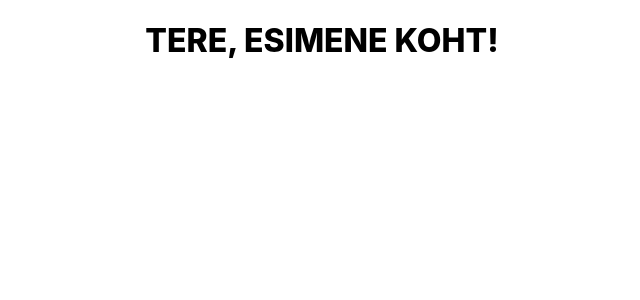
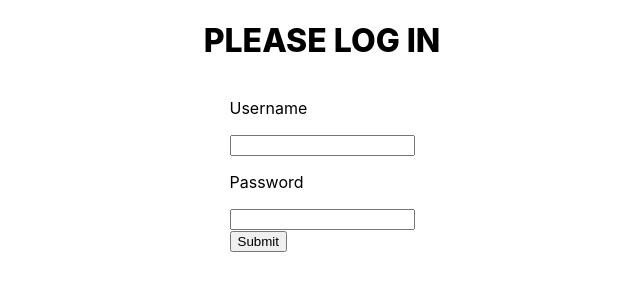
Before and after one commit to AndrewTheArtist/Aasta-Tegija-2023, a React (Create React App) app: page /dashboard in a window 1280 px wide. Shown: the top 300 px of the page, without its empty margins (318-958 px from the left). Built offline with nearby package versions, Linux system fonts and the light colour scheme.

Commit message:
WIP Login Admin

```diff
--- a/package.json
+++ b/package.json
@@ -8,6 +8,7 @@
     "@testing-library/user-event": "^13.5.0",
     "react": "^18.2.0",
     "react-dom": "^18.2.0",
+    "react-router-dom": "^6.8.2",
     "react-scripts": "5.0.1",
     "web-vitals": "^2.1.4"
   },
@@ -34,5 +35,9 @@
       "last 1 firefox version",
       "last 1 safari version"
     ]
+  },
+  "devDependencies": {
+    "cors": "^2.8.5",
+    "express": "^4.18.2"
   }
 }
--- a/src/App.css
+++ /dev/null
@@ -1,38 +0,0 @@
-.App {
-  text-align: center;
-}
-
-.App-logo {
-  height: 40vmin;
-  pointer-events: none;
-}
-
-@media (prefers-reduced-motion: no-preference) {
-  .App-logo {
-    animation: App-logo-spin infinite 20s linear;
-  }
-}
-
-.App-header {
-  background-color: #282c34;
-  min-height: 100vh;
-  display: flex;
-  flex-direction: column;
-  align-items: center;
-  justify-content: center;
-  font-size: calc(10px + 2vmin);
-  color: white;
-}
-
-.App-link {
-  color: #61dafb;
-}
-
-@keyframes App-logo-spin {
-  from {
-    transform: rotate(0deg);
-  }
-  to {
-    transform: rotate(360deg);
-  }
-}
--- a/src/App.js
+++ /dev/null
@@ -1,12 +0,0 @@
-import logo from './logo.svg';
-import './App.css';
-
-function App() {
-  return (
-    <div className="App">
-      <h1>Tere, Esimene Koht!</h1>
-    </div>
-  );
-}
-
-export default App;
--- /dev/null
+++ b/src/components/App/App.css
@@ -0,0 +1,3 @@
+.wrapper {
+    padding: 20px;
+}
--- /dev/null
+++ b/src/components/App/App.js
@@ -0,0 +1,44 @@
+import React, { useState } from 'react';
+import { BrowserRouter, Route, Switch } from 'react-router-dom';
+
+import './App.css';
+import Dashboard from '../Dashboard/Dashboard';
+import Login from '../Login/Login';
+import Preferences from '../Preferences/Preferences';
+import useToken from './useToken';
+
+function setToken(userToken) {
+  sessionStorage.setItem('token', JSON.stringify(userToken));
+}
+
+function getToken() {
+  const tokenString = sessionStorage.getItem('token');
+  const userToken = JSON.parse(tokenString);
+  return userToken?.token
+}
+
+function App() {
+  const { token, setToken } = useToken();
+
+  if(!token) {
+    return <Login setToken={setToken} />
+  }
+
+  return (
+    <div className="wrapper">
+      <h1>Application</h1>
+      <BrowserRouter>
+        <Switch>
+          <Route path="/dashboard">
+            <Dashboard />
+          </Route>
+          <Route path="/preferences">
+            <Preferences />
+          </Route>
+        </Switch>
+      </BrowserRouter>
+    </div>
+  );
+}
+
+export default App;
--- /dev/null
+++ b/src/components/App/useToken.js
@@ -0,0 +1,21 @@
+import { useState } from 'react';
+
+export default function useToken() {
+  const getToken = () => {
+    const tokenString = localStorage.getItem('token');
+    const userToken = JSON.parse(tokenString);
+    return userToken?.token
+  };
+
+  const [token, setToken] = useState(getToken());
+
+  const saveToken = userToken => {
+    localStorage.setItem('token', JSON.stringify(userToken));
+    setToken(userToken.token);
+  };
+
+  return {
+    setToken: saveToken,
+    token
+  }
+}
--- /dev/null
+++ b/src/components/Dashboard/Dashboard.js
@@ -0,0 +1,7 @@
+import React from 'react';
+
+export default function Dashboard() {
+  return(
+    <h2>Dashboard</h2>
+  );
+}
--- /dev/null
+++ b/src/components/Login/Login.css
@@ -0,0 +1,5 @@
+.login-wrapper {
+    display: flex;
+    flex-direction: column;
+    align-items: center;
+}
--- /dev/null
+++ b/src/components/Login/Login.js
@@ -0,0 +1,52 @@
+import React, { useState } from 'react';
+import PropTypes from 'prop-types';
+
+import './Login.css';
+
+async function loginUser(credentials) {
+  return fetch('http://localhost:8080/login', {
+    method: 'POST',
+    headers: {
+      'Content-Type': 'application/json'
+    },
+    body: JSON.stringify(credentials)
+  })
+    .then(data => data.json())
+ }
+
+export default function Login({ setToken }) {
+  const [username, setUserName] = useState();
+  const [password, setPassword] = useState();
+
+  const handleSubmit = async e => {
+    e.preventDefault();
+    const token = await loginUser({
+      username,
+      password
+    });
+    setToken(token);
+  }
+
+  return(
+    <div className="login-wrapper">
+      <h1>Please Log In</h1>
+      <form onSubmit={handleSubmit}>
+        <label>
+          <p>Username</p>
+          <input type="text" onChange={e => setUserName(e.target.value)}/>
+        </label>
+        <label>
+          <p>Password</p>
+          <input type="password" onChange={e => setPassword(e.target.value)}/>
+        </label>
+        <div>
+          <button type="submit">Submit</button>
+        </div>
+      </form>
+    </div>
+  )
+}
+
+Login.propTypes = {
+  setToken: PropTypes.func.isRequired
+};
--- /dev/null
+++ b/src/components/Preferences/Preferences.js
@@ -0,0 +1,7 @@
+import React from 'react';
+
+export default function Preferences() {
+  return(
+    <h2>Preferences</h2>
+  );
+}
--- a/src/index.js
+++ b/src/index.js
@@ -1,7 +1,7 @@
 import React from 'react';
 import ReactDOM from 'react-dom/client';
 import './index.css';
-import App from './App';
+import App from './components/App/App';
 import reportWebVitals from './reportWebVitals';
 
 const root = ReactDOM.createRoot(document.getElementById('root'));
```
Also changed, not shown: server.js (added, +13 -0 lines), 1 other file (tests, documents, lock files or other folders).
